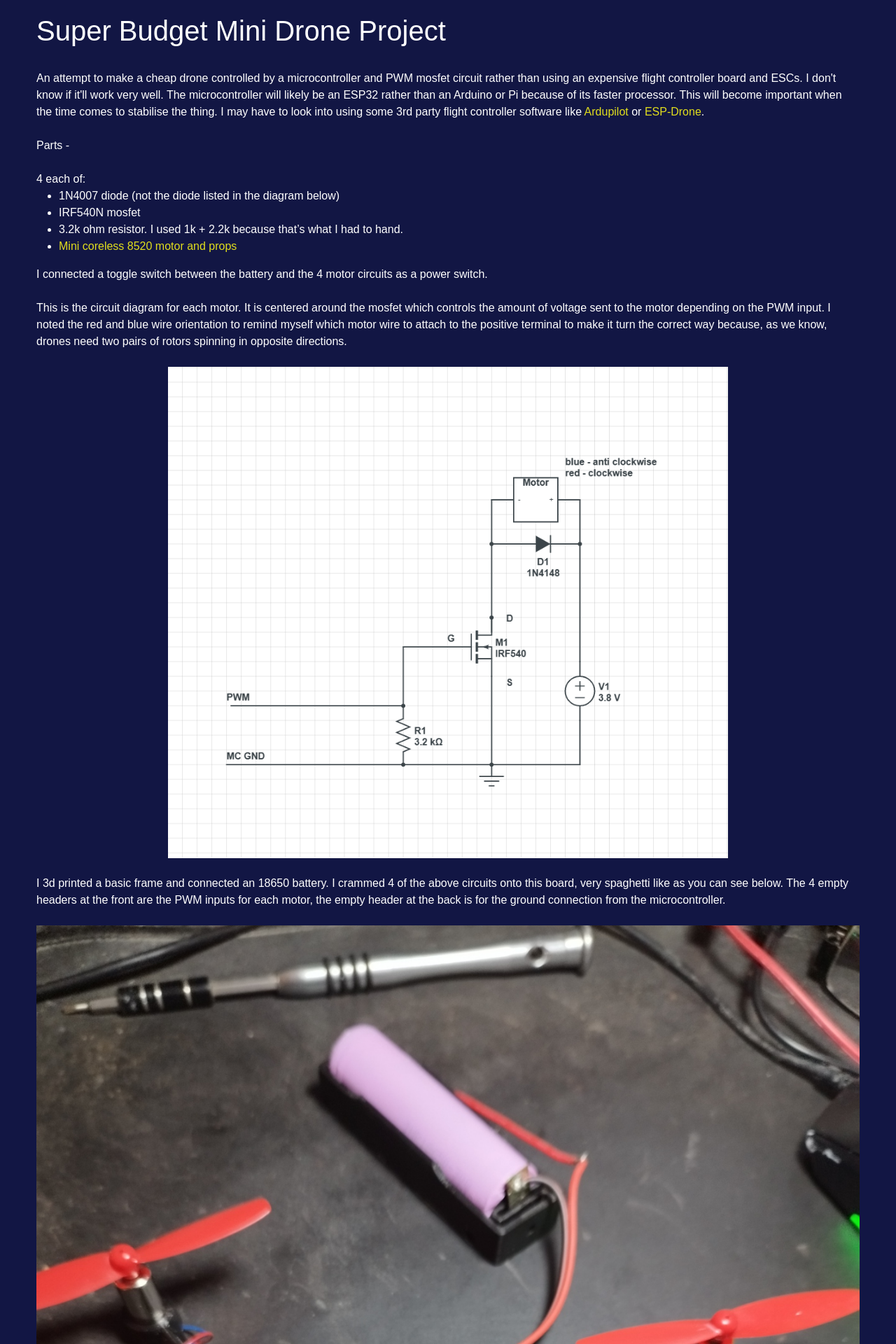
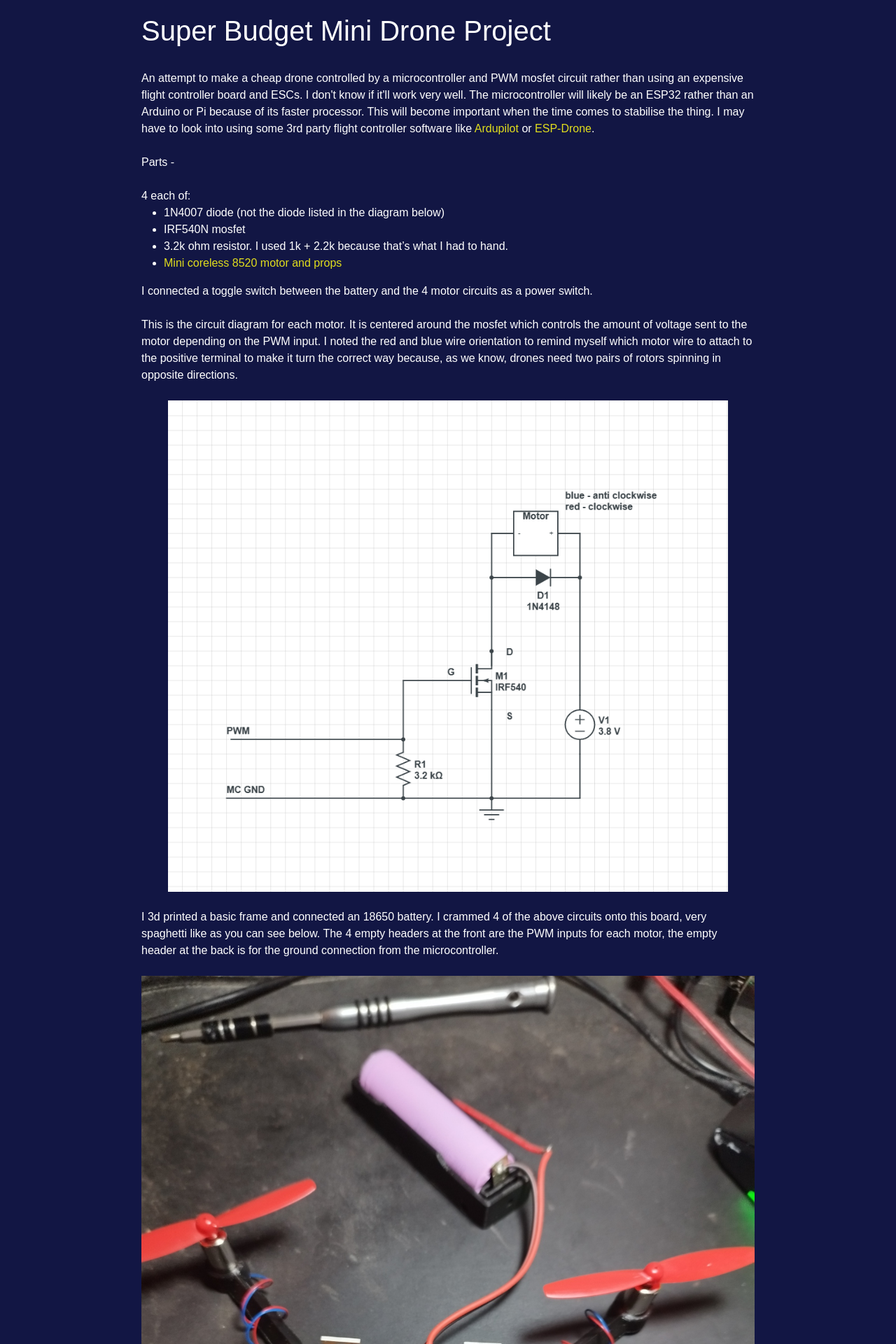
Before and after one commit to percygr/kindr_api, a PHP site: page /mini-drone.html in a window 1280 px wide. Shown: the top 1920 px of the page at 70% size. Run offline with PHP 8.4, Linux system fonts and the light colour scheme.

Commit message:
drone page

```diff
--- a/cms.css
+++ b/cms.css
@@ -11,7 +11,7 @@ body {
     flex-direction: column;
     align-items: center;
     margin: 20px auto;
-    max-width: 1200px;
+    max-width: 900px;
 }
 
 a {
```
